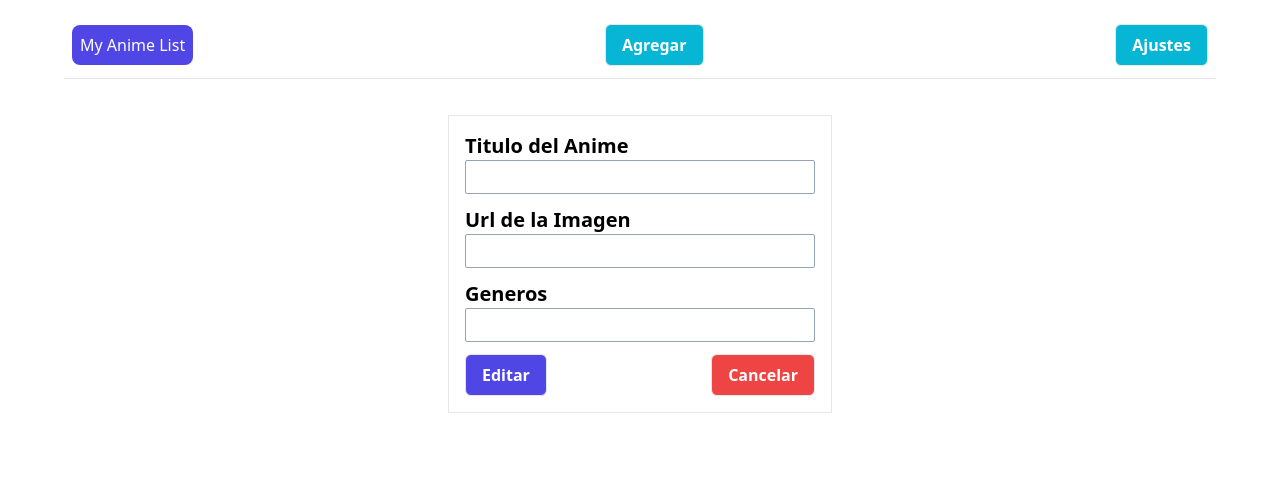
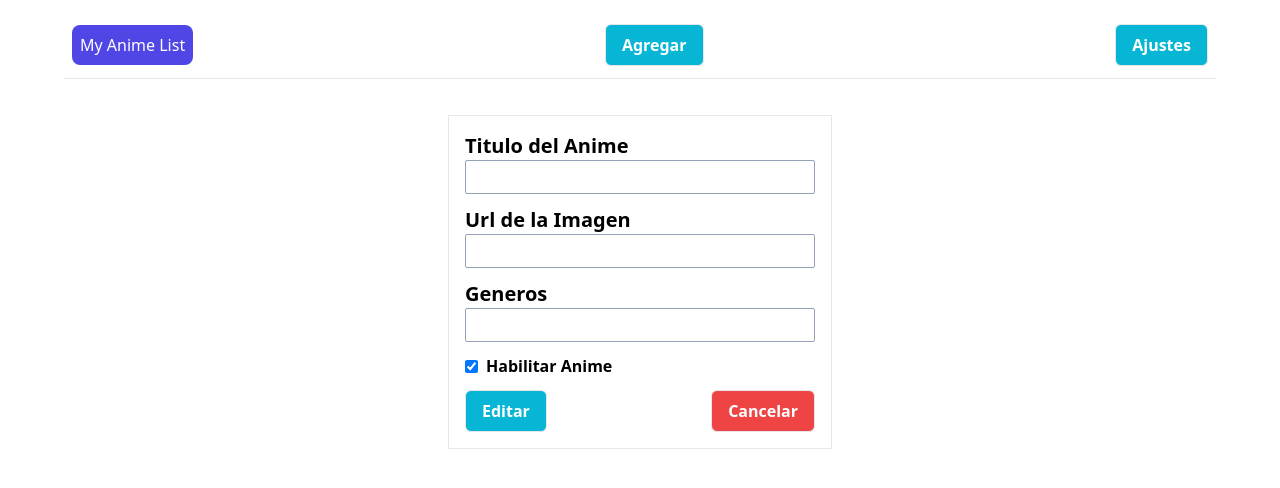
Before and after one commit to eidytrinidad/my-anime-list, an Angular app: page /upate-anime/1 in a window 1280 px wide. Shown: the top 488 px of the page. Built offline with nearby package versions, Linux system fonts and the light colour scheme.

Commit message:
working in functionality to enable anime

```diff
--- a/src/app/features/anime/add-anime/add-anime.component.html
+++ b/src/app/features/anime/add-anime/add-anime.component.html
@@ -20,17 +20,29 @@
         class="border rounded-sm border-slate-400 outline-primary block w-full pl-2 py-1"
       />
     </div>
+
     <div class="mb-3">
-      <label for="imgUrl" class="font-semibold text-xl">Generos</label>
+      <label for="genres" class="font-semibold text-xl">Generos</label>
       <input
         type="text"
         formControlName="genres"
         class="border rounded-sm border-slate-400 outline-primary block w-full pl-2 py-1"
       />
     </div>
+    <div class="mb-3" *ngIf="showEnable === false">
+      <label for="state" class="font-semibold cursor-pointer flex items-center">
+        <input
+          type="checkbox"
+          formControlName="state"
+          id="state"
+          class="mr-2"
+        />
+        <span>Habilitar Anime</span>
+      </label>
+    </div>
     <div class="flex justify-between items-center">
       <button *ngIf="!isUpdate" class="btn-primary">Agregar</button>
-      <button *ngIf="isUpdate" class="btn-secondary">Editar</button>
+      <button *ngIf="isUpdate" class="btn-primary">Editar</button>
       <button class="btn-red" (click)="cancel()">Cancelar</button>
     </div>
   </form>
--- a/src/app/features/anime/add-anime/add-anime.component.ts
+++ b/src/app/features/anime/add-anime/add-anime.component.ts
@@ -12,6 +12,7 @@ import { AnimeService } from 'src/app/core/services/anime.service';
 export class AddAnimeComponent implements OnInit {
   public animeForm!: FormGroup;
   public isUpdate: boolean = false;
+  public showEnable: boolean = false;
 
   constructor(
     private formBuilder: FormBuilder,
@@ -29,6 +30,9 @@ export class AddAnimeComponent implements OnInit {
   }
 
   ngOnInit(): void {
+    // this.showEnable = this.animeForm.get('state')?.value === false;
+    // console.log(this.showEnable);
+
     this.updateFormInputs();
   }
 
--- a/src/app/shared/components/card/card.component.html
+++ b/src/app/shared/components/card/card.component.html
@@ -10,8 +10,11 @@
     <p class="text-lg font-semibold">{{ anime.title | titlecase }}</p>
   </div>
   <hr />
-  <div class="flex justify-between items-center p-2">
+  <div class="flex justify-between items-center p-2" *ngIf="anime.state">
     <button class="btn-secondary" (click)="update(anime.id)">Editar</button>
     <button class="btn-red" (click)="delete(anime.id)">Borrar</button>
   </div>
+  <div class="flex justify-center items-center p-2" *ngIf="!anime.state">
+    <button class="btn-secondary" (click)="update(anime.id)">Habilitar</button>
+  </div>
 </article>
--- a/src/app/shared/components/card/card.component.ts
+++ b/src/app/shared/components/card/card.component.ts
@@ -10,6 +10,7 @@ export class CardComponent implements OnInit {
   @Input() anime!: Anime;
   @Output() deleteEvent = new EventEmitter();
   @Output() updateEvent = new EventEmitter();
+
   constructor() {}
 
   ngOnInit(): void {}
@@ -17,6 +18,7 @@ export class CardComponent implements OnInit {
   public delete(id: string) {
     this.deleteEvent.emit(id);
   }
+
   public update(id: string) {
     this.updateEvent.emit(id);
   }
```
